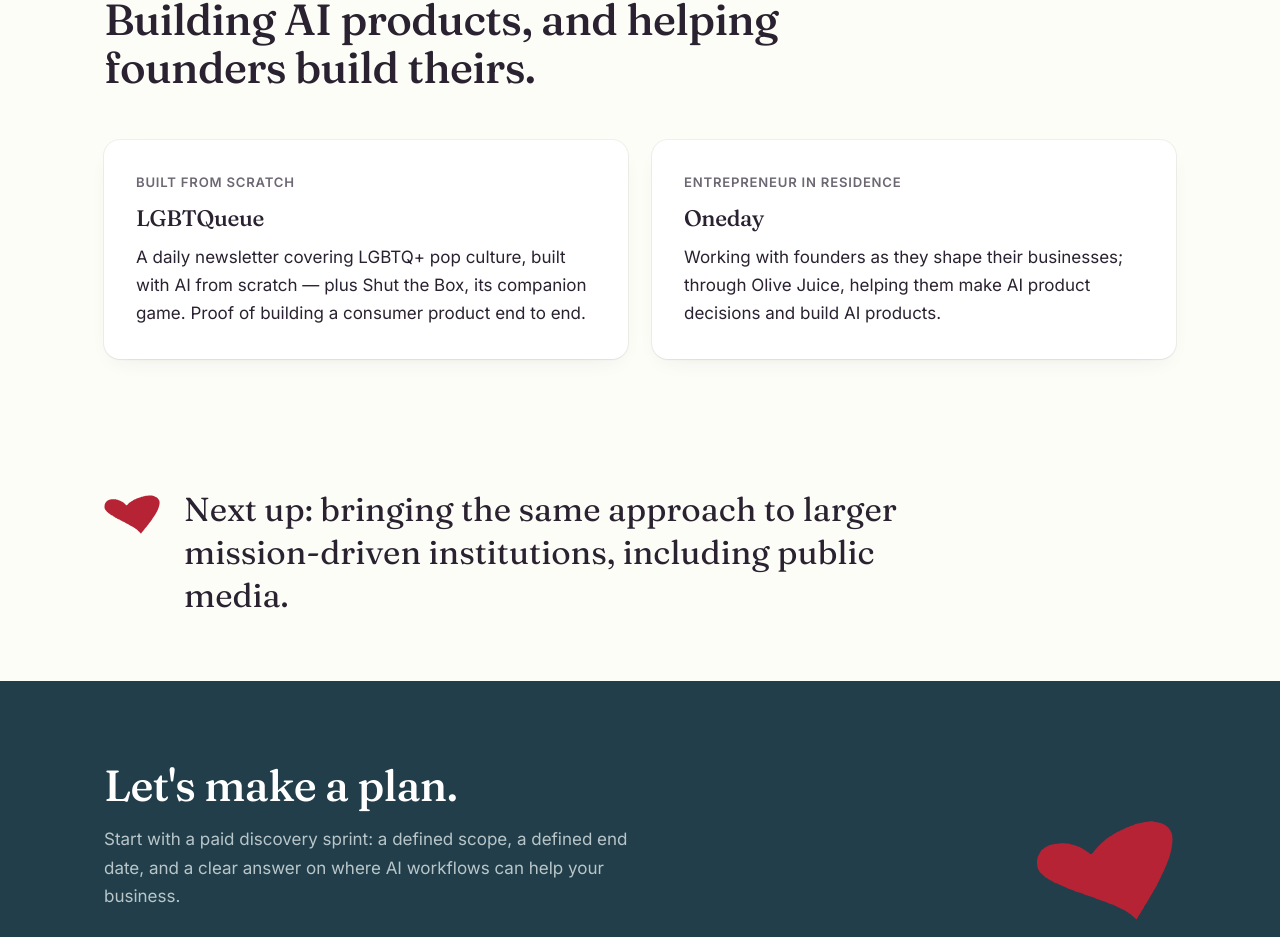
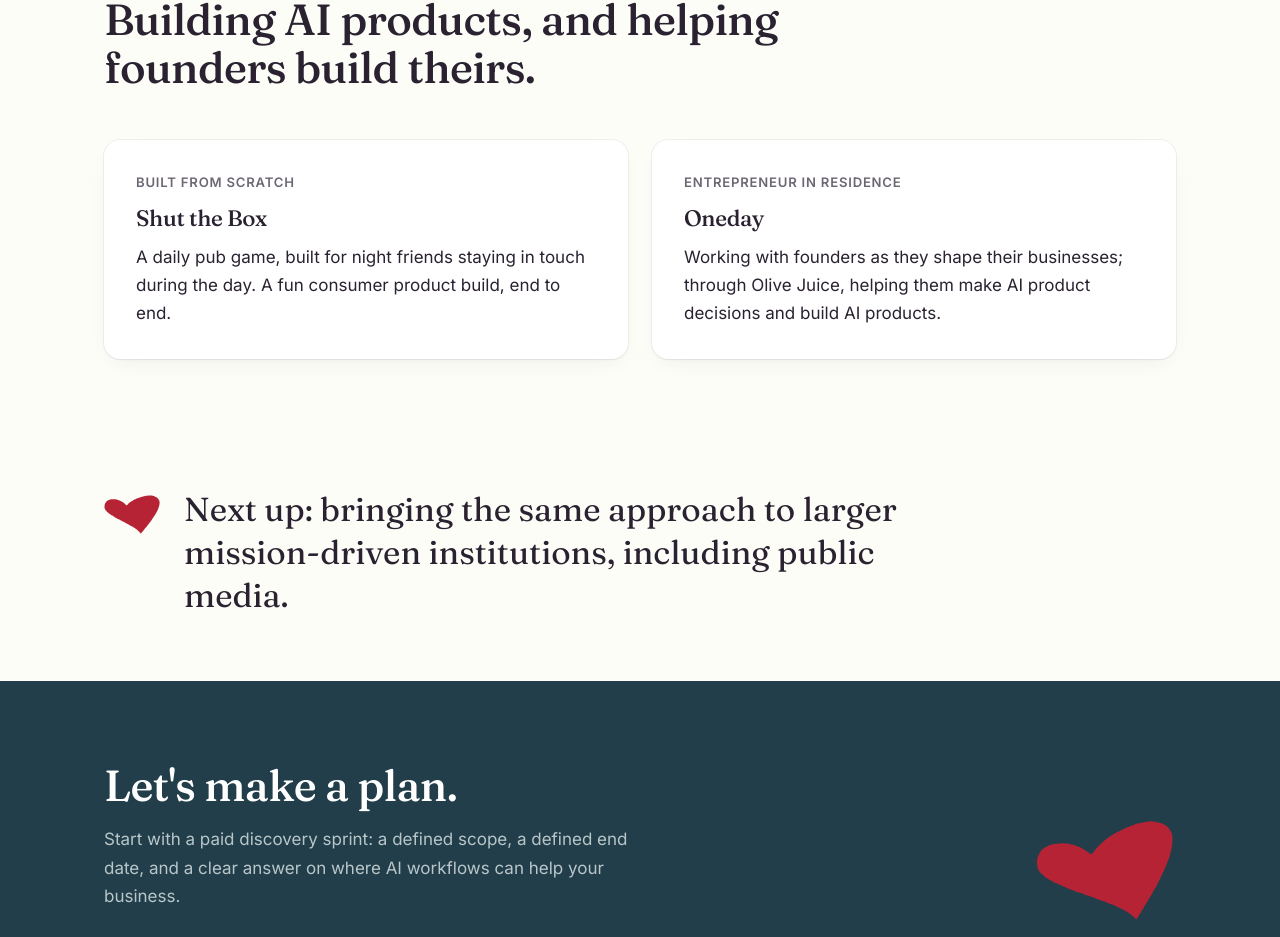
Before and after one commit to allieinherforties-tech/olive-juice-site, a Next.js app: page / in a window 1280 px wide. Shown: the part 4430-5367 px from the top of the page. Built offline with nearby package versions, Linux system fonts and the light colour scheme.

Commit message:
feat: swap LGBTQueue for Shut the Box, link own-work cards
- Replace LGBTQueue entry with Shut the Box, linking to its hosted app
- Add optional url field to Credential type
- Link the Oneday card to oneday.org
- Both own-work cards now use the existing card--link hover treatment

```diff
--- a/src/app/page.tsx
+++ b/src/app/page.tsx
@@ -155,13 +155,27 @@
             <h2>Building AI products, and helping founders build theirs.</h2>
           </div>
           <div className="grid grid--2">
-            {OWN_WORK.map((item) => (
-              <div key={item.name} className="card">
-                <p className="card__meta">{item.role}</p>
-                <h3>{item.name}</h3>
-                <p>{item.detail}</p>
-              </div>
-            ))}
+            {OWN_WORK.map((item) =>
+              item.url ? (
+                <a
+                  key={item.name}
+                  href={item.url}
+                  target="_blank"
+                  rel="noopener noreferrer"
+                  className="card card--link"
+                >
+                  <p className="card__meta">{item.role}</p>
+                  <h3>{item.name}</h3>
+                  <p>{item.detail}</p>
+                </a>
+              ) : (
+                <div key={item.name} className="card">
+                  <p className="card__meta">{item.role}</p>
+                  <h3>{item.name}</h3>
+                  <p>{item.detail}</p>
+                </div>
+              )
+            )}
           </div>
         </div>
       </section>
--- a/src/content/site.ts
+++ b/src/content/site.ts
@@ -87,19 +87,27 @@
   },
 ];
 
-export type Credential = { name: string; role: string; detail: string };
+export type Credential = {
+  name: string;
+  role: string;
+  detail: string;
+  /** External link, when there's somewhere to send the click. */
+  url?: string;
+};
 
 /** Work Allie owns outright — cleared to name with specifics. */
 export const OWN_WORK: readonly Credential[] = [
   {
-    name: "LGBTQueue",
+    name: "Shut the Box",
     role: "Built from scratch",
+    url: "https://1hkqjvs18b-8091.hosted.obvious.ai/",
     detail:
-      "A daily newsletter covering LGBTQ+ pop culture, built with AI from scratch — plus Shut the Box, its companion game. Proof of building a consumer product end to end.",
+      "A daily pub game, built for night friends staying in touch during the day. A fun consumer product build, end to end.",
   },
   {
     name: "Oneday",
     role: "Entrepreneur in Residence",
+    url: "https://oneday.org",
     detail:
       "Working with founders as they shape their businesses; through Olive Juice, helping them make AI product decisions and build AI products.",
   },
```
